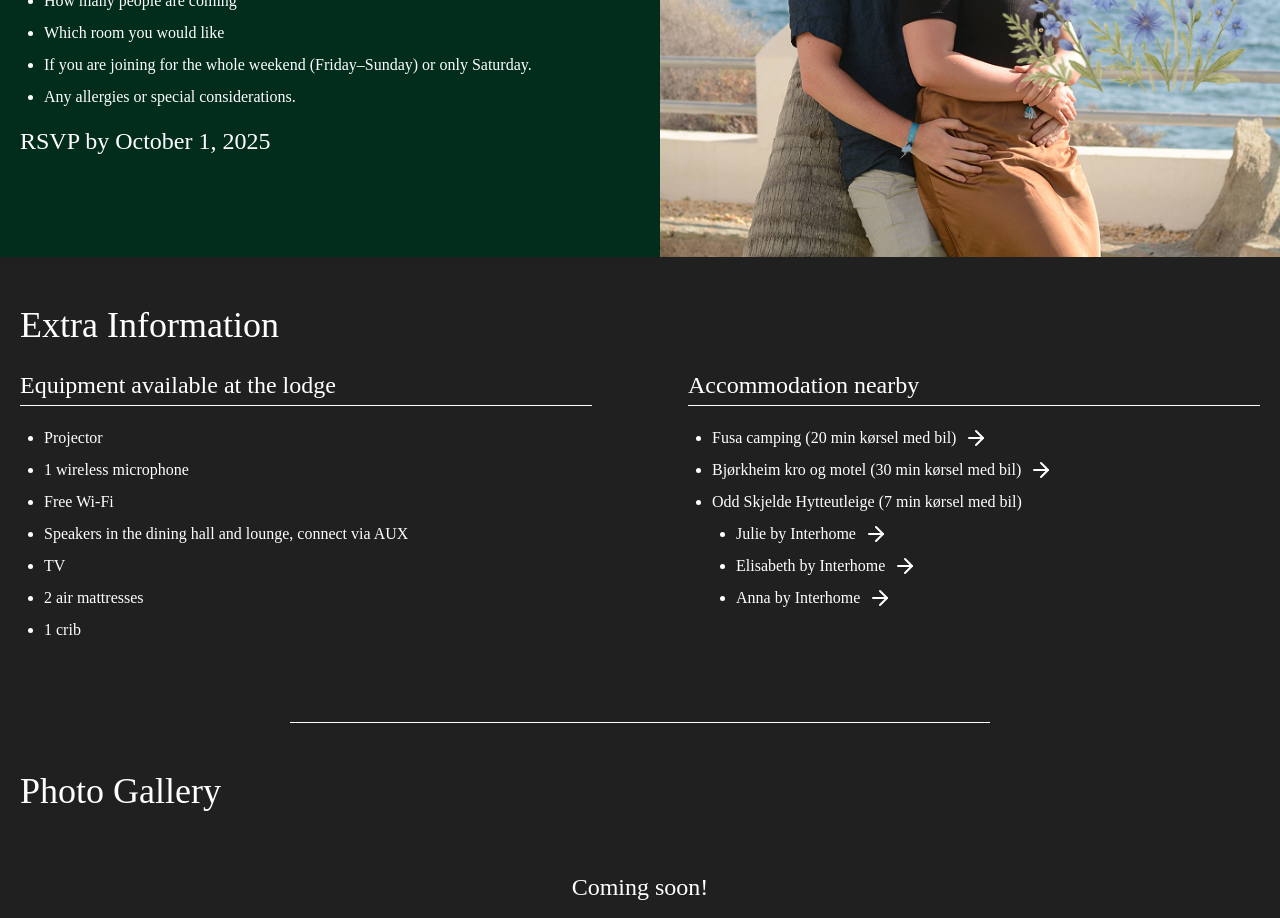
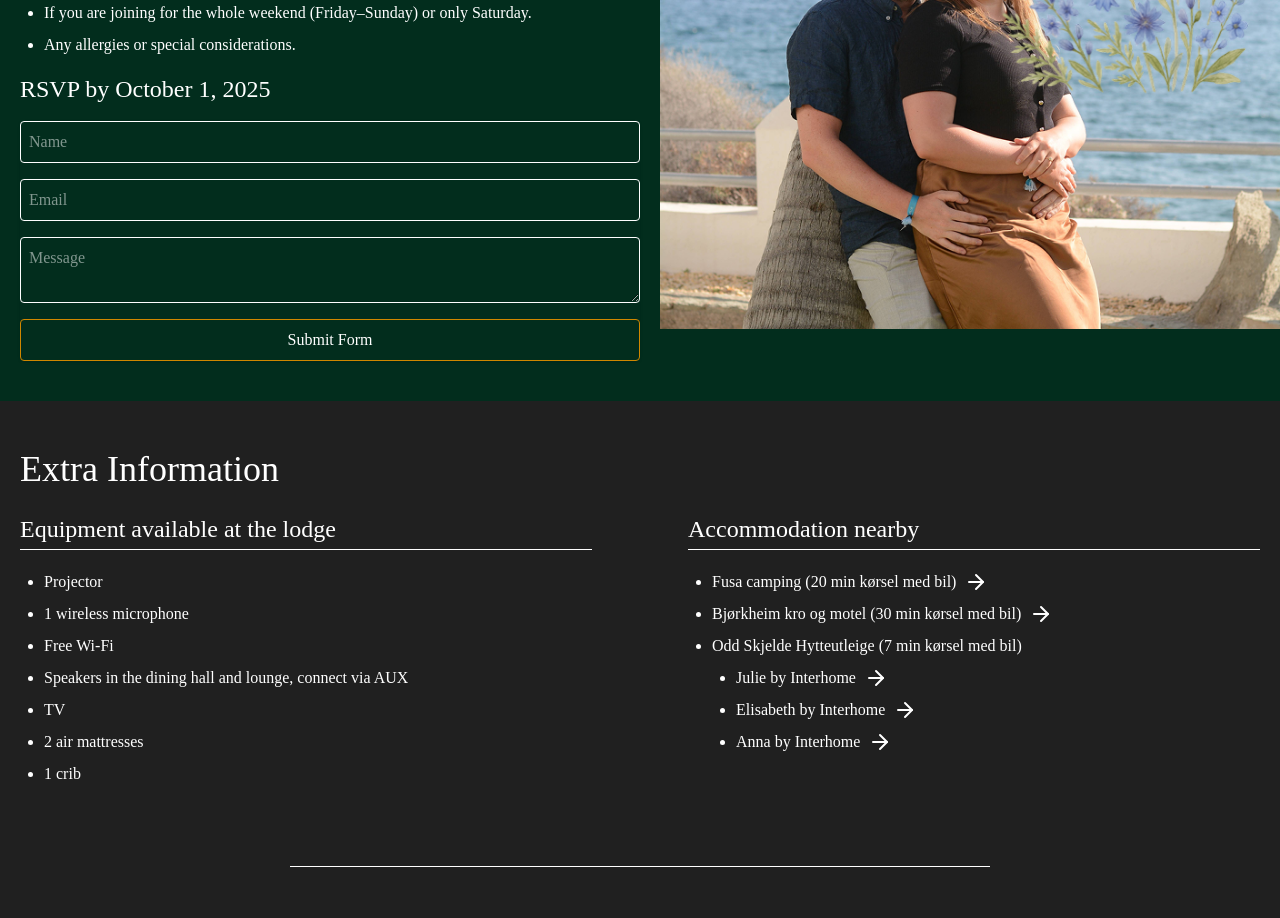
Before and after one commit to LauraBLei/Wedding, a React (Vite) app: page / in a window 1280 px wide. Shown: the part 4040-4958 px from the top of the page. Built offline with nearby package versions, Linux system fonts and the light colour scheme; a web font is replaced by a local one.

Commit message:
added contact form

```diff
--- /dev/null
+++ b/src/components/form.tsx
@@ -0,0 +1,55 @@
+import React from "react";
+
+const Web3Form: React.FC = () => (
+  <form
+    action="https://api.web3forms.com/submit"
+    method="POST"
+    className="flex flex-col gap-4 rounded w-full shadow"
+  >
+    {/* Replace with your Access Key */}
+    <input
+      type="hidden"
+      name="access_key"
+      value="2dc779d2-00f3-4d44-b024-930385b67bd9"
+    />
+
+    {/* Form Inputs. Each input must have a name attribute */}
+    <input
+      type="text"
+      name="name"
+      required
+      placeholder="Name"
+      className="border rounded px-2 py-2"
+    />
+    <input
+      type="email"
+      name="email"
+      required
+      placeholder="Email"
+      className="border rounded px-2 py-2"
+    />
+    <textarea
+      name="message"
+      required
+      placeholder="Message"
+      className="border rounded px-2 py-2"
+    />
+
+    {/* Honeypot Spam Protection */}
+    <input
+      type="checkbox"
+      name="botcheck"
+      className="hidden"
+      style={{ display: "none" }}
+    />
+
+    <button
+      type="submit"
+      className="border-yellow-600 border-1 text-white  px-4 py-2 rounded hover:bg-yellow-600 cursor-pointer"
+    >
+      Submit Form
+    </button>
+  </form>
+);
+
+export default Web3Form;
--- a/src/components/sections/tilmelding.tsx
+++ b/src/components/sections/tilmelding.tsx
@@ -1,4 +1,5 @@
 import { useTranslation } from "react-i18next";
+import Web3Form from "../form";
 
 export const TilmeldingSection = () => {
   const { t } = useTranslation();
@@ -18,6 +19,7 @@ export const TilmeldingSection = () => {
           </ul>
         )}
         <p className="text-2xl py-2">{t("registration.su")}</p>
+        <Web3Form />
       </div>
       <div className="flex-1 w-full overflow-hidden h-full">
         <img className="w-full h-full object-cover" src="/os.png" alt="" />
```
